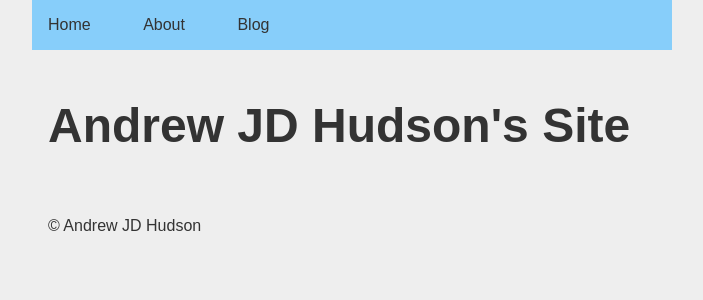
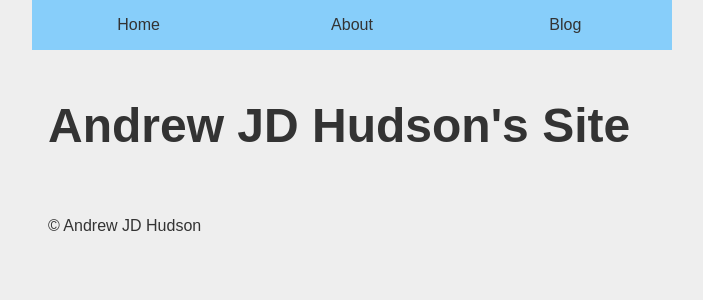
Before and after one commit to bigandy/bigandy-sveltekit, a SvelteKit app: page / in a window 1280 px wide. Shown: the top 300 px of the page, without its empty margins (288-991 px from the left). Built offline with nearby package versions, Linux system fonts and the light colour scheme.

Commit message:
progress

```diff
--- a/package.json
+++ b/package.json
@@ -16,7 +16,7 @@
 		"@sveltejs/adapter-auto": "3.1.1",
 		"@sveltejs/adapter-netlify": "4.1.0",
 		"@sveltejs/kit": "2.5.0",
-		"@sveltejs/vite-plugin-svelte": "^3.0.0",
+		"@sveltejs/vite-plugin-svelte": "3.0.0",
 		"@types/eslint": "8.56.0",
 		"@typescript-eslint/eslint-plugin": "^6.0.0",
 		"@typescript-eslint/parser": "^6.0.0",
@@ -27,7 +27,7 @@
 		"prettier": "3.2.5",
 		"prettier-plugin-svelte": "3.2.1",
 		"sass": "1.70.0",
-		"svelte": "^5.0.0-next.54",
+		"svelte": "5.0.0-next.55",
 		"svelte-check": "^3.6.0",
 		"tslib": "^2.4.1",
 		"typescript": "5.3.3",
--- a/src/app.html
+++ b/src/app.html
@@ -10,7 +10,7 @@
 </head>
 
 <body>
-	<div>%sveltekit.body%</div>
+	%sveltekit.body%
 </body>
 
 </html>
--- a/src/components/Header.svelte
+++ b/src/components/Header.svelte
@@ -9,21 +9,27 @@
 <style lang="scss">
 	header {
 		background: lightskyblue;
-		display: flex;
-		flex-wrap: wrap;
-		justify-content: space-between;
+
 		padding: 0;
 	}
 
+	nav {
+		justify-content: space-around;
+		display: flex;
+		flex-wrap: wrap;
+	}
+
 	a {
-		display: inline-block;
+		flex: 1;
+		// background: red;
+		text-align: center;
+		// display: inline-block;
 		text-decoration: none;
 		color: inherit;
-		margin-inline-end: 1rem;
 		padding: 1rem;
 
 		&:hover {
-			background: red;
+			background: hotpink;
 			color: white;
 		}
 	}
--- a/src/routes/blog/+page.svelte
+++ b/src/routes/blog/+page.svelte
@@ -1,11 +1,8 @@
 <!-- src/routes/blog/+page.svelte -->
 <script>
-
 	import Published from '$components/Published.svelte';
 
 	export let data;
-
-
 </script>
 
 <h1>Blog</h1>
@@ -23,3 +20,20 @@
 		</li>
 	{/each}
 </ul>
+
+<style>
+	ul {
+		list-style: none;
+		padding-left: 0;
+	}
+
+	a {
+		text-decoration: none;
+		color: orangered;
+	}
+
+	a:hover {
+		color: color-mix(in lch, orangered 70%, orange);
+		text-decoration: underline;
+	}
+</style>
--- a/src/styles/style.scss
+++ b/src/styles/style.scss
@@ -1,15 +1,9 @@
-
-
-
 /* Preferred box-sizing value */
 *,
 *::before,
 *::after {
 	box-sizing: border-box;
 }
-
-
-
 
 /* For images to not be able to exceed their container */
 img {
@@ -44,6 +38,12 @@ main {
 	max-width: 40rem;
 }
 
+header a {
+	&:hover {
+		text-decoration: none;
+	}
+}
+
 h1 {
 	font-size: 3rem;
 }
@@ -59,3 +59,16 @@ a {
 a:hover {
 	text-decoration: underline;
 }
+
+ul {
+	padding-inline-start: 1.25rem;
+}
+
+li {
+	margin-block-end: 0.5rem;
+}
+
+p,
+li {
+	line-height: 1.4;
+}
```
Also changed, not shown: src/content/blog/weeknotes/2024/weeknote-1.md (added, +10 -0 lines), src/routes/blog/[...slug]/+page.svelte (+2 -5 lines), 1 other file (tests, documents, lock files or other folders).
